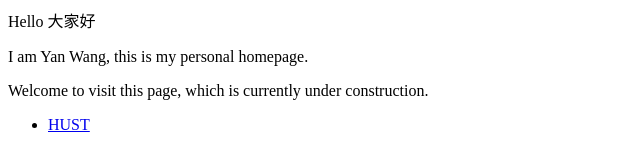
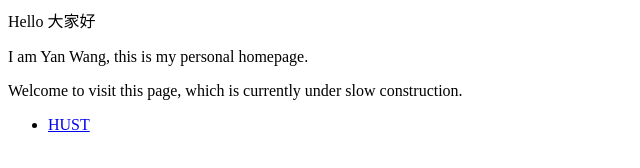
Before and after one commit to yanwang2012/yanwang.github.io, a plain HTML site: page index.html in a window 1280 px wide. Shown: the full height of the page, 0-640 px from the left. Drawn offline with Linux system fonts and the light colour scheme.

Commit message:
Update index.html

```diff
--- a/index.html
+++ b/index.html
@@ -1,6 +1,6 @@
 <p>Hello 大家好</p>
 <p>I am Yan Wang, this is my personal homepage. </p>
-<p>Welcome to visit this page, which is currently under construction. </p>
+<p>Welcome to visit this page, which is currently under slow construction. </p>
 
 <ul>
   <li> <a href="http://faculty.hust.edu.cn/wangyan11/zh_CN/index/1039353/list/index.htm">HUST</a> </li>
```
